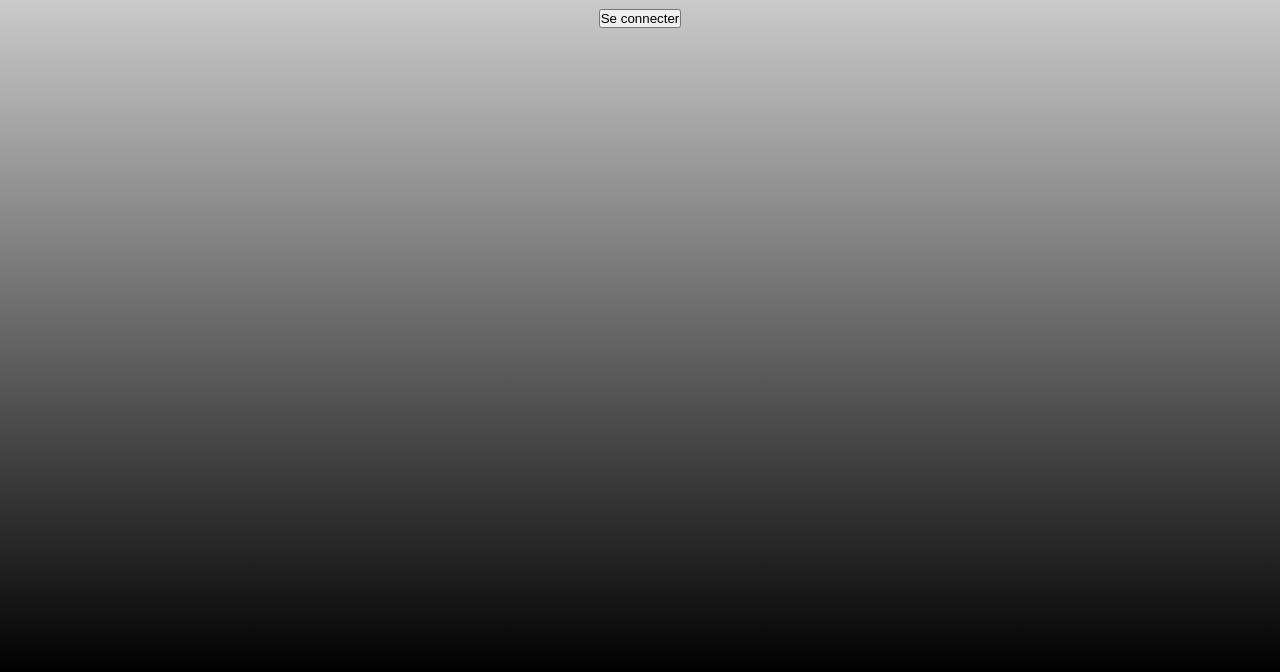
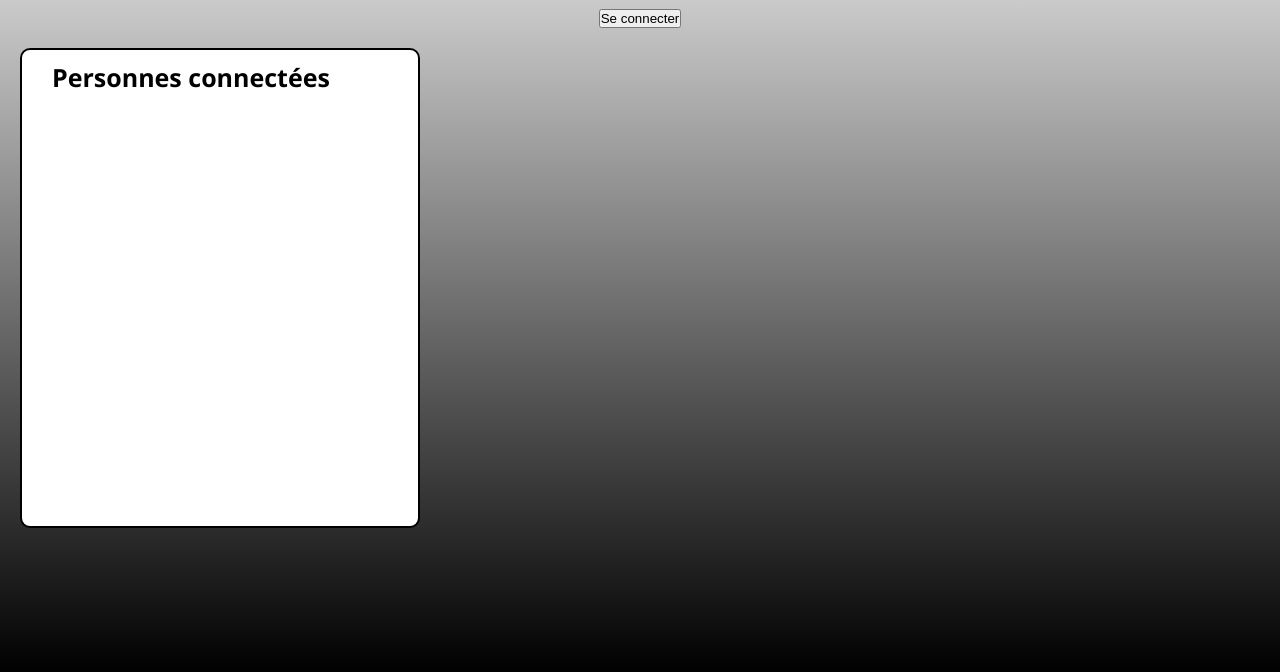
Before and after one commit to Tambass/live_tchat_app, a website: page index.html in a window 1280 px wide. Shown: the part 176-848 px from the top of the page. Drawn offline with nearby package versions, Linux system fonts and the light colour scheme; no server answers.

Commit message:
ajout fenetre des utilisateurs connectés

```diff
--- a/css/style.css
+++ b/css/style.css
@@ -14,7 +14,7 @@ body {
     height: 100vh;
 }
 
-header{
+header {
     display: flex;
     justify-content: center;
     align-items: center;
@@ -28,7 +28,32 @@ h1 {
     font-family: 'Segoe UI', Tahoma, Geneva, Verdana, sans-serif;
 }
 
-nav{
+h2 {
+    margin: 10px 30px;
+    font-size: 2.5rem;
+    font-family: 'Segoe UI', Tahoma, Geneva, Verdana, sans-serif;
+}
+
+.chat_block {
+    display: flex;
+}
+
+.chat_users {
+    width: 400px;
+    background-color: #fff;
+    border: 2px solid #000;
+    border-radius: 10px;
+    margin: 0 20px;
+    height: 60vh;
+}
+
+.chat_container {
+    position: absolute;
+    right: 500px;
+    width: 900px;
+}
+
+nav {
     margin-top: 50px;
 }
 
--- a/index.html
+++ b/index.html
@@ -33,6 +33,15 @@
         </div>
     </div>
 
+    <div class="chat_block">
+
+        <div class="chat_users">
+            <h2>Personnes connectées</h2>
+            <div class="users_container"></div>
+        </div>
+
+        <div class="chat_container">
+
             <div class="container" style="display: none;"></div>
 
             <div class="send" style="display: none;">
@@ -42,6 +51,11 @@
                 </form>
             </div>
 
+        </div>
+    </div>
+
+
+
 </body>
 
 </html>
```
Lines whose indentation alone changed are shown as unchanged.
